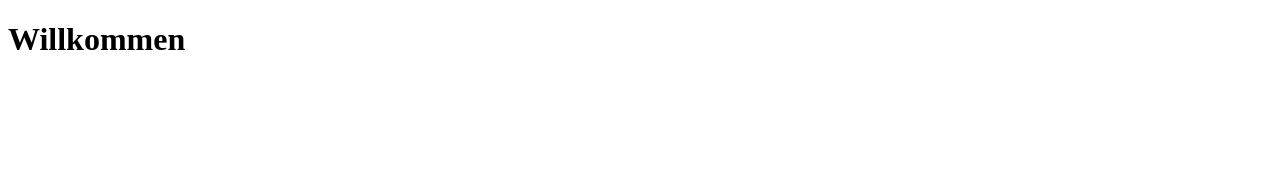
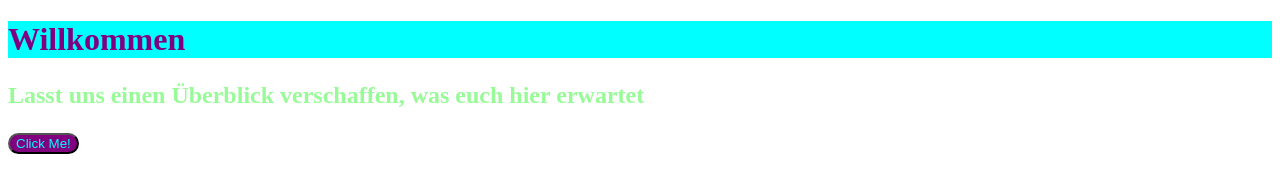
Before and after one commit to FranzyKa/personal-website, a plain HTML site: page index.html in a window 1280 px wide. Drawn offline with Linux system fonts and the light colour scheme.

Commit message:
CSS hinzugefügt

```diff
--- a/index.html
+++ b/index.html
@@ -7,6 +7,10 @@
 
 <body>
 <h1>Willkommen</h1>
+<h2>
+    <p class="highlight">Lasst uns einen Überblick verschaffen, was euch hier erwartet</p>
+</h2>
+<button>Click Me!</button>
 
 </body>
 </html>
--- a/styles.css
+++ b/styles.css
@@ -0,0 +1,19 @@
+h1 {
+    color: purple;
+    background-color: aqua;}
+
+button {
+    background-color: purple;
+    border-radius: 30px;
+    color:aqua;
+}
+.highlight {
+    color: palegreen;
+    font-weight: bold;
+}
+
+
+button:hover {
+    background-color:antiquewhite;
+
+}
```
